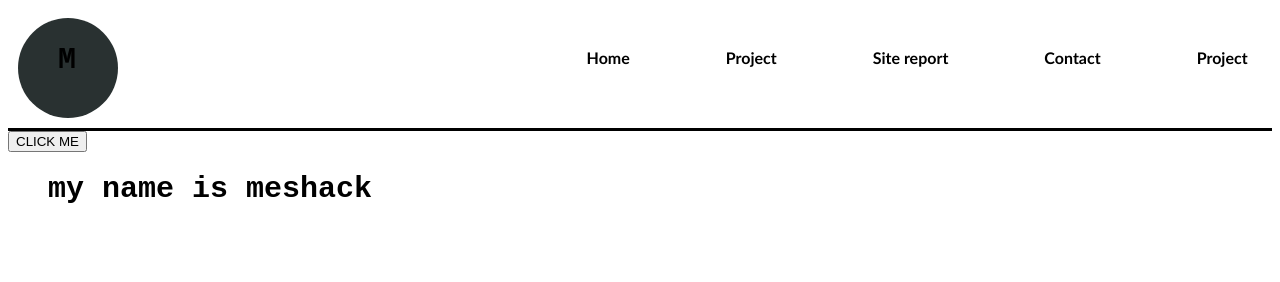
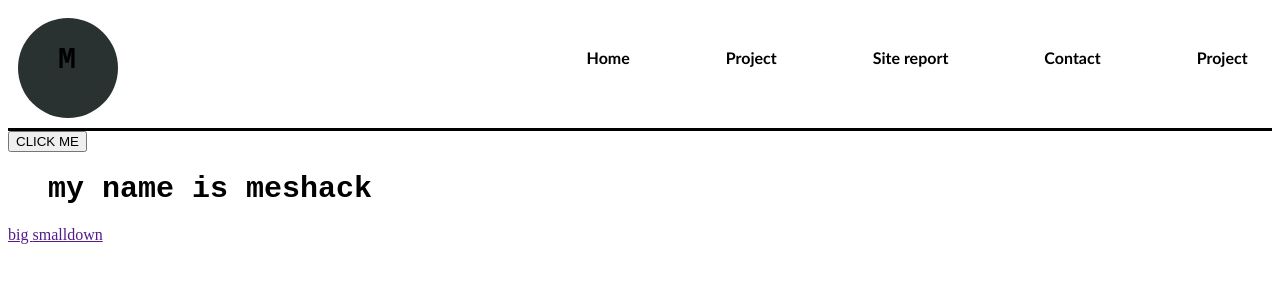
Before and after one commit to itzmeshack/UNI_WORK, a plain HTML site: page index.html in a window 1280 px wide. Drawn offline with Linux system fonts and the light colour scheme.

Commit message:
added links

```diff
--- a/index.html
+++ b/index.html
@@ -33,5 +33,7 @@
 
   <main>
     <h1>my name is meshack</h1>
+
+<a href="">big </a><a href="">small</a><a href="">down</a>
   </main>
 </html>
```
